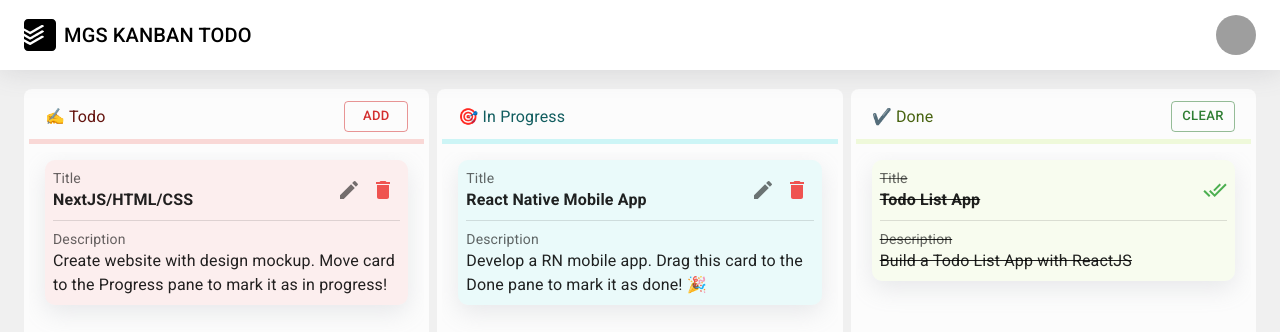
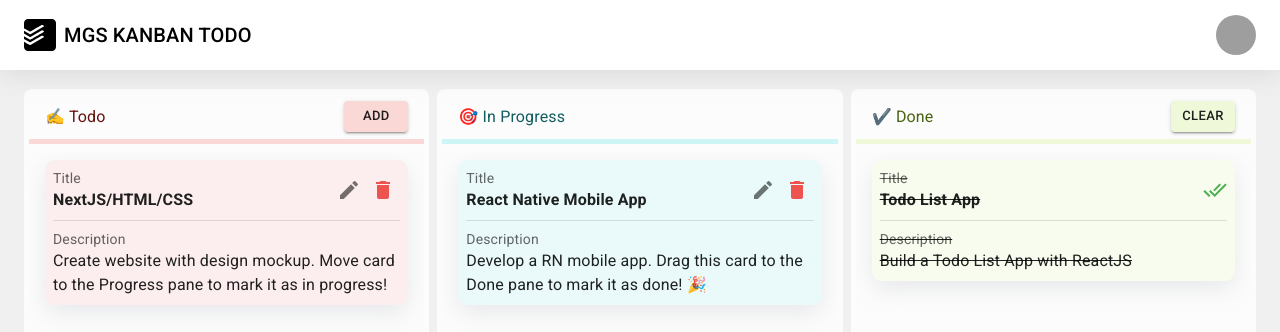
Before and after one commit to usamathpc/Kanban-Todo, a React (Create React App) app: page / in a window 1280 px wide. Shown: the top 332 px of the page. Built offline with nearby package versions, Linux system fonts and the light colour scheme; grey boxes are pictures that could not be loaded.

Commit message:
fix theme, delete

```diff
--- a/src/App.tsx
+++ b/src/App.tsx
@@ -1,14 +1,28 @@
+import { createTheme, ThemeProvider } from "@mui/material";
 import React from "react";
 import { Layout } from "./components/Layout";
 import { Main } from "./components/Main";
 import { TodoProvider } from "./TodoContext";
 function App() {
+  const theme = createTheme({
+    palette: {
+      primary: {
+        main: "#F9D8D6",
+      },
+      secondary: {
+        main: "#EFF9DA",
+      },
+    },
+  });
+
   return (
-    <TodoProvider>
-      <Layout>
-        <Main />
-      </Layout>
-    </TodoProvider>
+    <ThemeProvider theme={theme}>
+      <TodoProvider>
+        <Layout>
+          <Main />
+        </Layout>
+      </TodoProvider>
+    </ThemeProvider>
   );
 }
 
--- a/src/TodoContext/index.tsx
+++ b/src/TodoContext/index.tsx
@@ -17,7 +17,7 @@
   ) => void;
   handleCloseAddEditTodoModal: () => void;
   handleClearDoneCards: () => void;
-  handleDeleteTodoCard: (todoId: string, type: TodoListType) => void;
+  handleDeleteTodoCard: (todoId: string, type?: TodoListType) => void;
   addEditTodoModalProps: {
     isAdd: boolean;
     isOpen: boolean;
@@ -155,7 +155,8 @@
     });
   };
 
-  const handleDeleteTodoCard = (todoId: string, type: TodoListType) => {
+  const handleDeleteTodoCard = (todoId: string, type?: TodoListType) => {
+    if (type) {
       const newCards = lists[type].cards.filter((card) => card.id !== todoId);
       setLists({
         ...lists,
@@ -164,6 +165,7 @@
           cards: newCards,
         },
       });
+    }
   };
 
   let value = {
--- a/src/components/TodoCard.tsx
+++ b/src/components/TodoCard.tsx
@@ -131,10 +131,7 @@
             <IconButton
               size="small"
               onClick={() =>
-                handleDeleteTodoCard(
-                  props.cardDetails.id,
-                  props.cardDetails.type
-                )
+                handleDeleteTodoCard(props.cardDetails.id, props?.type)
               }
             >
               <Delete
--- a/src/components/TodoList.tsx
+++ b/src/components/TodoList.tsx
@@ -1,8 +1,6 @@
 import {
-  Alert,
   Box,
   Button,
-  Divider,
   Typography,
   useMediaQuery,
   useTheme,
@@ -86,8 +84,7 @@
           {props.type === TodoListType.TODO ? (
             <Button
               size="small"
-              color="error"
-              variant="outlined"
+              variant="contained"
               onClick={() =>
                 handleOpenAddEditTodoModal(
                   true,
@@ -104,8 +101,8 @@
           ) : props.type === TodoListType.DONE ? (
             <Button
               size="small"
-              variant="outlined"
-              color="success"
+              color="secondary"
+              variant="contained"
               onClick={handleClearDoneCards}
             >
               Clear
```
Lines whose indentation alone changed are shown as unchanged.
